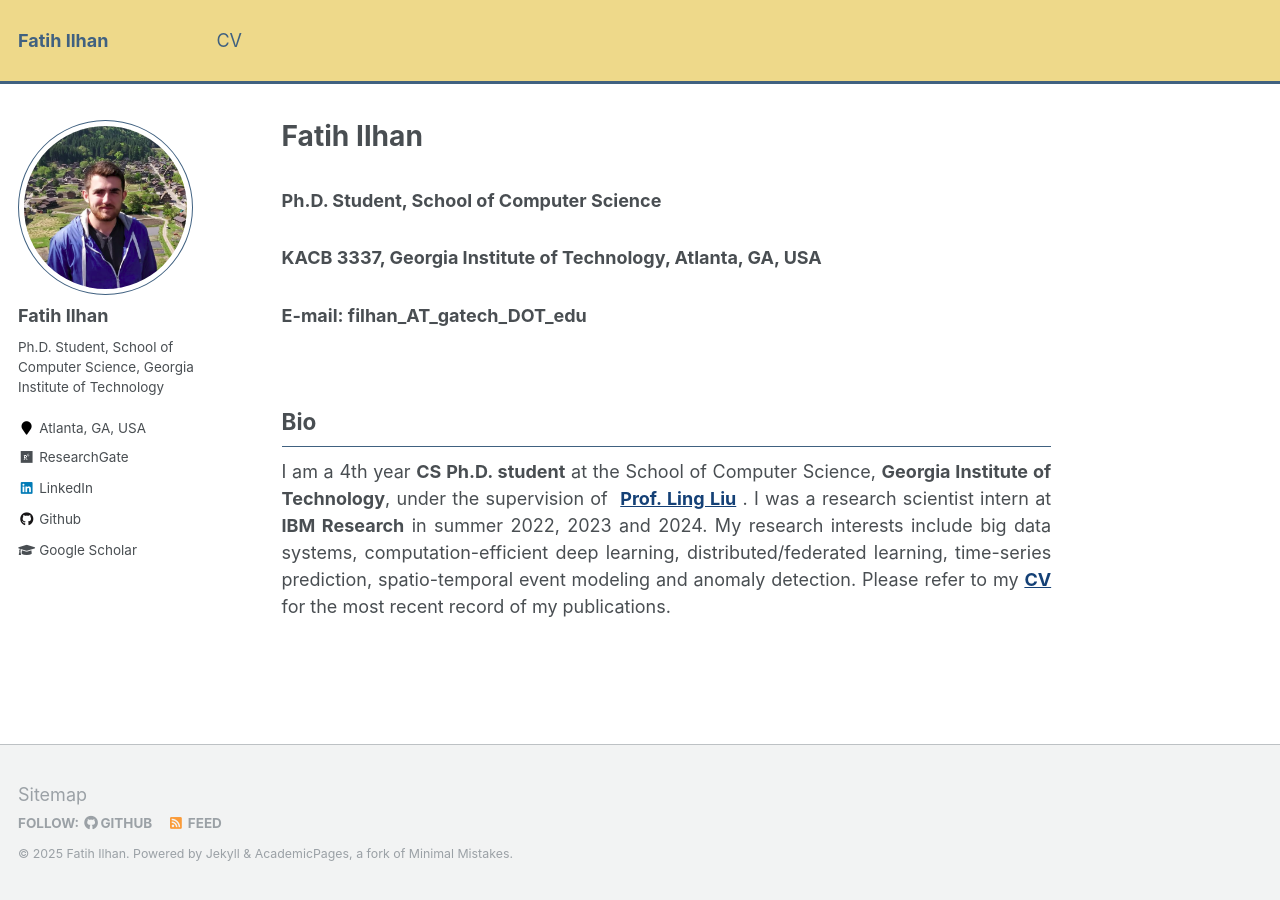
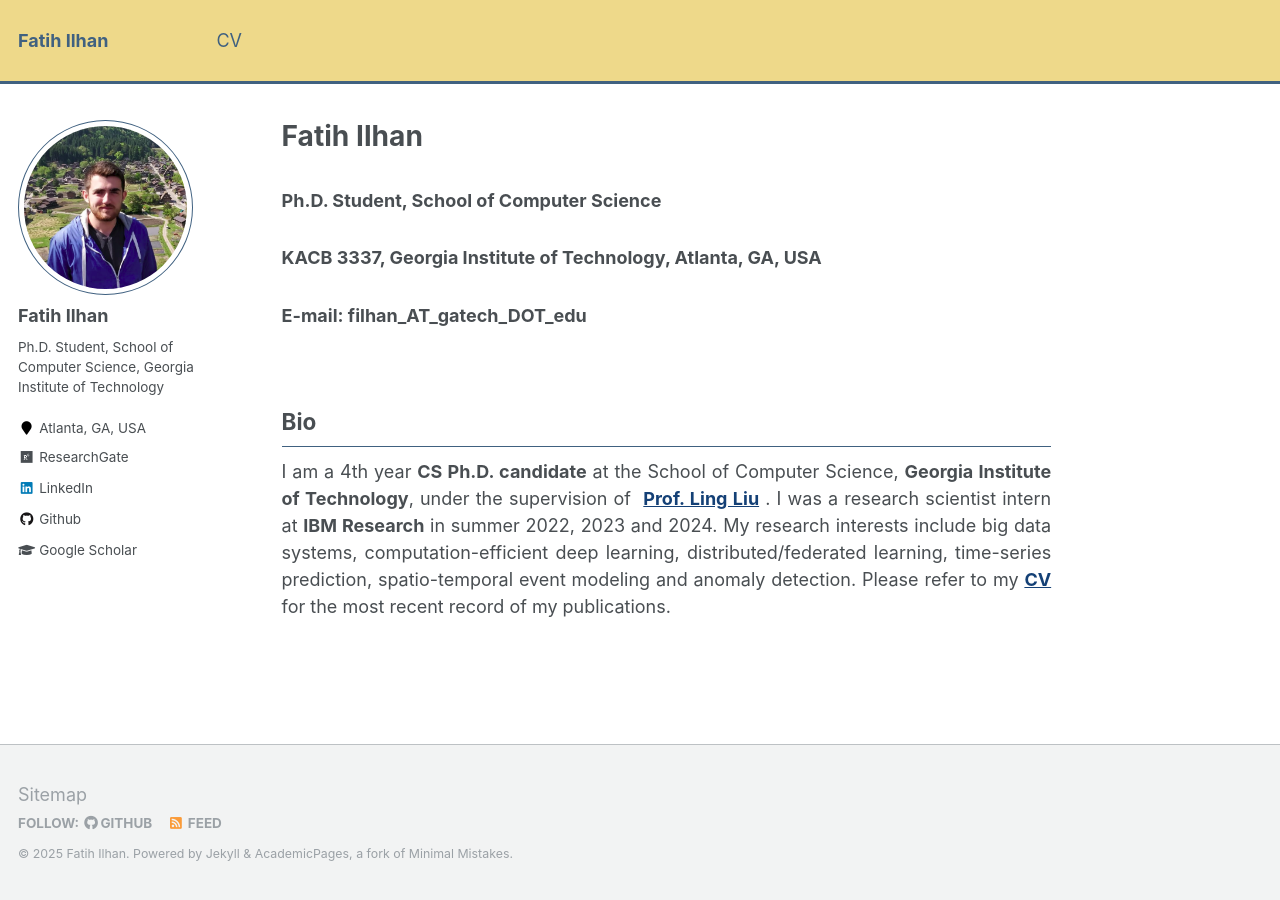
Before and after one commit to fatih-ilhan/fatih-ilhan.github.io, a Jekyll site: the page built from _pages/about.md, in a window 1280 px wide. Built offline with Jekyll 4.4.1, drawn with Linux system fonts in a browser that asks for light colours.

Commit message:
cv update

```diff
--- a/_pages/about.md
+++ b/_pages/about.md
@@ -19,4 +19,4 @@
 
 ## Bio
 
-<div style="text-align: justify"><p>I am a 4th year <b>CS Ph.D. student</b> at the School of Computer Science, <b>Georgia Institute of Technology</b>, under the supervision of  <a href="https://www.cc.gatech.edu/~lingliu/"><b>Prof. Ling Liu</b></a> . I was a research scientist intern at <b>IBM Research</b> in summer 2022, 2023 and 2024. My research interests include big data systems, computation-efficient deep learning, distributed/federated learning, time-series prediction, spatio-temporal event modeling and anomaly detection. Please refer to my <a href="http://fatih-ilhan.github.io/files/cv.pdf"><b>CV</b></a> for the most recent record of my publications.</p></div>
+<div style="text-align: justify"><p>I am a 4th year <b>CS Ph.D. candidate</b> at the School of Computer Science, <b>Georgia Institute of Technology</b>, under the supervision of  <a href="https://www.cc.gatech.edu/~lingliu/"><b>Prof. Ling Liu</b></a> . I was a research scientist intern at <b>IBM Research</b> in summer 2022, 2023 and 2024. My research interests include big data systems, computation-efficient deep learning, distributed/federated learning, time-series prediction, spatio-temporal event modeling and anomaly detection. Please refer to my <a href="http://fatih-ilhan.github.io/files/cv.pdf"><b>CV</b></a> for the most recent record of my publications.</p></div>
```
Also changed, not shown: 1 other file.
